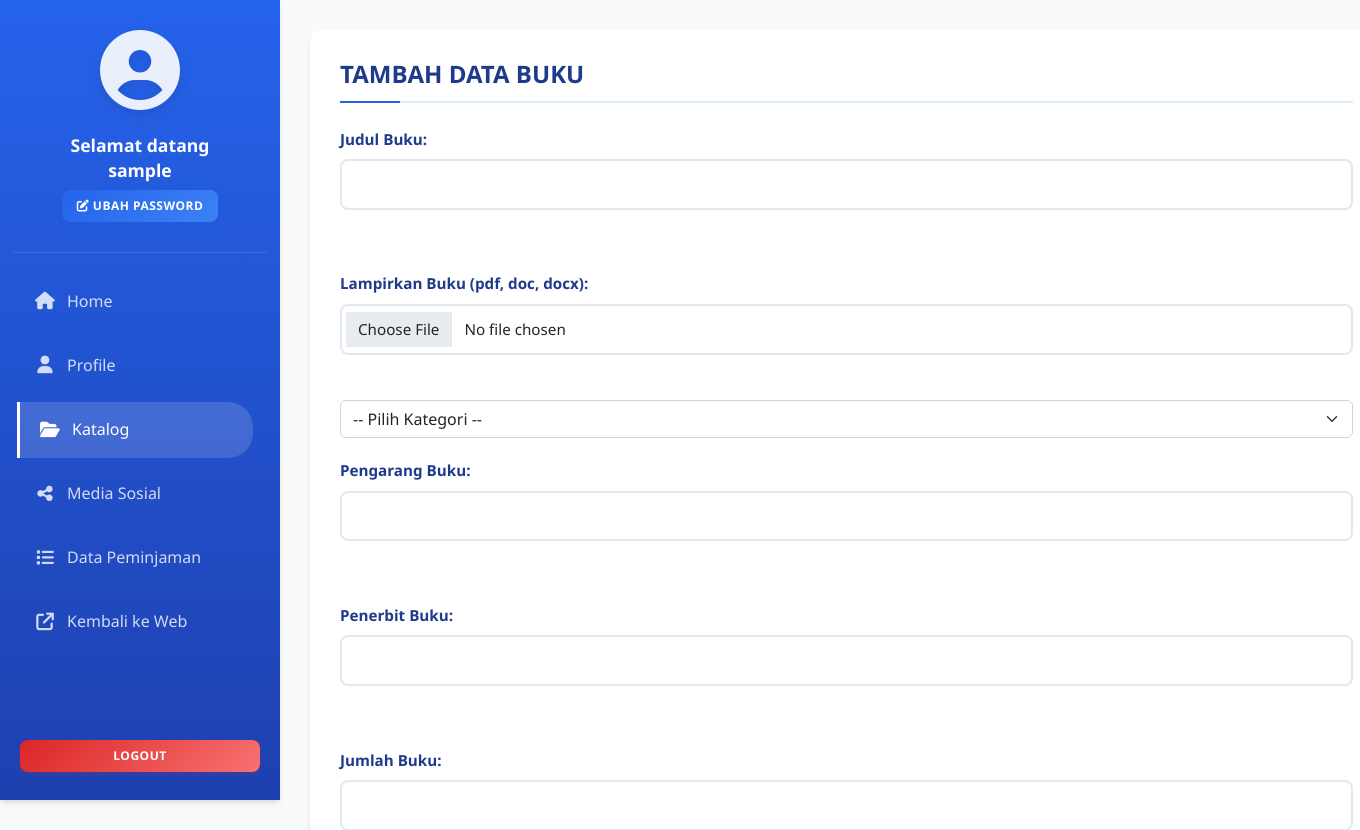
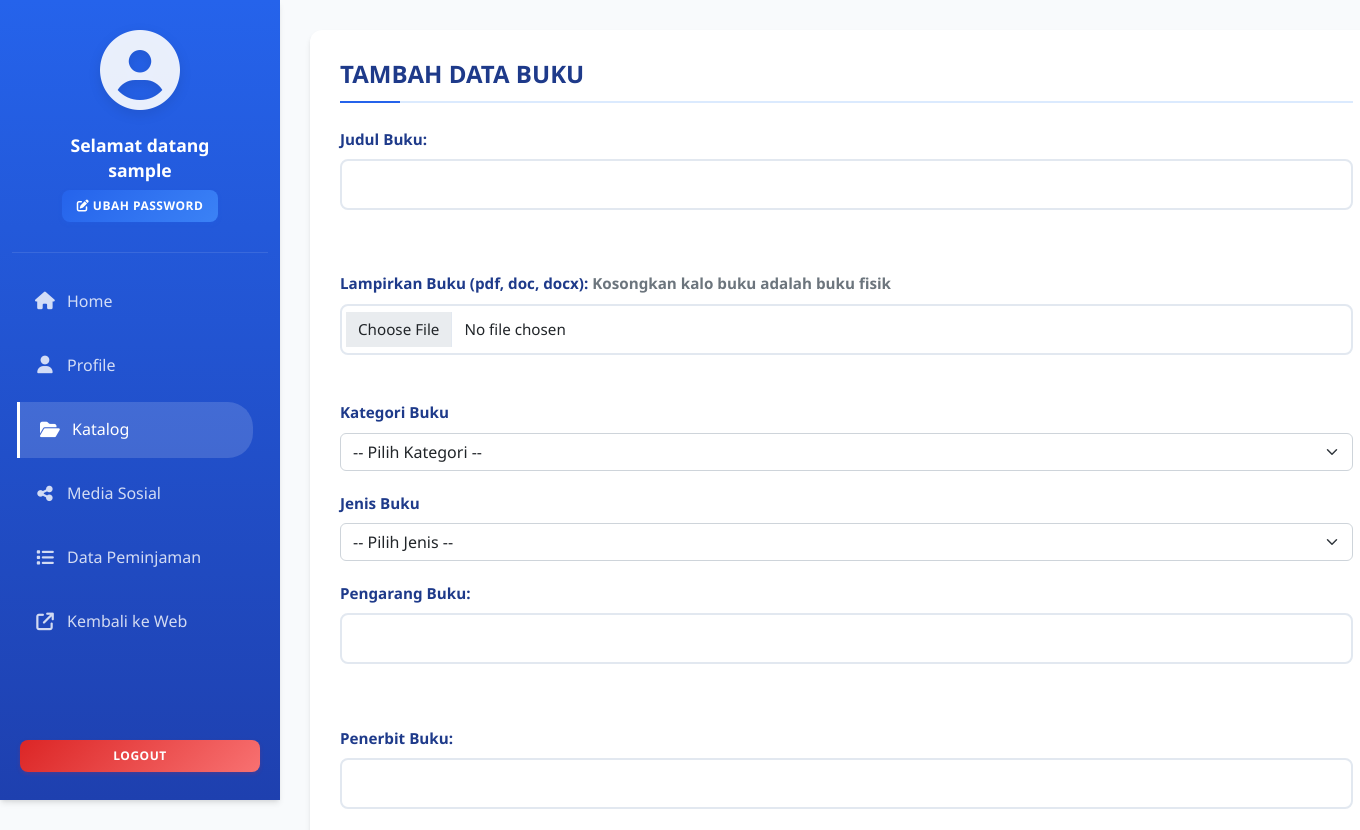
Before and after one commit to earldev4/web-perpus, a PHP site: page /admin/pages/add_book.php in a window 1360 px wide; the page is wider, and only the part inside the window is pictured. Shown: the top 830 px of that part. Run offline with PHP 8.4, Linux system fonts and the light colour scheme; the visitor is signed in with stand-in values (Sample User, id 1); tables that the repository leaves empty or names only in its code hold one stand-in row (values such as "Sample post"); some libraries are stand-ins or nearby versions.

Commit message:
add distinguish between physic and ebook

```diff
--- a/admin/pages/add_book.php
+++ b/admin/pages/add_book.php
@@ -91,9 +91,10 @@ if (isset($_SESSION["is_login"]) == false) {
                         <input class="form-control" type="text" name="judul_buku" id="judul_buku" autocomplete="off" required><br>
                         <p class="text-danger" id="judul_buku_error"></p>
 
-                        <label class="form-label" for="lampiran_buku">Lampirkan Buku (pdf, doc, docx):</label><br>
+                        <label class="form-label" for="lampiran_buku">Lampirkan Buku (pdf, doc, docx): <span class="text-muted">Kosongkan kalo buku adalah buku fisik</span></label><br>
                         <input class="form-control" type="file" name="lampiran_buku" accept=".pdf,.doc,.docx" id="lampiran_buku" autocomplete="off" placeholder="Lampirkan file pdf, doc, docx"><br>
 
+                        <label class="form-label" for="kategori_buku">Kategori Buku</label>
                         <?php
                         $kategoriList = [
                             "Romansa" => "Romansa",
@@ -117,6 +118,22 @@ if (isset($_SESSION["is_login"]) == false) {
                         <select class="form-select" name="kategori_buku" id="kategori_buku" required>
                             <option value="">-- Pilih Kategori --</option>
                             <?php foreach ($kategoriList as $value => $label): ?>
+                                <option value="<?= $value ?>">
+                                    <?= $label ?>
+                                </option>
+                            <?php endforeach; ?>
+                        </select>
+
+                        <label class="form-label" for="jenis_buku">Jenis Buku</label>
+                        <?php
+                        $jenisList = [
+                            "Fisik" => "Fisik",
+                            "E-Book" => "E-Book",
+                        ];
+                        ?>
+                        <select class="form-select" name="jenis_buku" id="jenis_buku" required>
+                            <option value="">-- Pilih Jenis --</option>
+                            <?php foreach ($jenisList as $value => $label): ?>
                                 <option value="<?= $value ?>">
                                     <?= $label ?>
                                 </option>
--- a/admin/pages/table.php
+++ b/admin/pages/table.php
@@ -4,6 +4,7 @@
             <tr>
                 <th scope="col">No</th>
                 <th scope="col">Nama Buku</th>
+                <th scope="col">Jenis Buku</th>
                 <th scope="col">Kategori</th>
                 <th scope="col">Pengarang Buku</th>
                 <th scope="col">Penerbit Buku</th>
@@ -19,10 +20,11 @@
                     <tr>
                         <th scope="row" class="fs-sm-5"><?= htmlspecialchars($id_buku++) ?></th>
                         <td class="fs-sm-5"><?= isset($book["judul_buku"]) ? htmlspecialchars($book["judul_buku"]) : "Tidak ada judul buku" ?></td>
+                        <td class="fs-sm-5"><?= isset($book["jenis_buku"]) ? htmlspecialchars($book["jenis_buku"]) : "Tidak ada jenis buku" ?></td>
                         <td class="fs-sm-5"><?= isset($book["kategori_buku"]) ? htmlspecialchars($book["kategori_buku"]) : "Tidak ada kategori buku" ?></td>
                         <td class="fs-sm-5"><?= isset($book["pengarang_buku"]) ? htmlspecialchars($book["pengarang_buku"]) : "Tidak ada pengarang buku" ?></td>
                         <td class="fs-sm-5"><?= isset($book["penerbit_buku"]) ? htmlspecialchars($book["penerbit_buku"]) : "Tidak ada penerbit buku" ?></td>
-                        <td class="d-flex gap-1">
+                        <td class="d-flex flex-column gap-1">
                             <button class="btn btn-primary" onclick="window.location.href='./edit_book.php?id=<?= htmlspecialchars($book['id_buku']) ?>'">
                                 Edit Buku
                             </button>
--- a/components/carousel_topdownload.php
+++ b/components/carousel_topdownload.php
@@ -8,6 +8,7 @@
             <div class="swiper mySwiper">
                 <div class="swiper-wrapper">
                     <?php foreach($books_top as $book){?>
+                        <?php if($book["jenis_buku"] == "E-Book"){ ?>
                             <div class="swiper-slide">
                                 <a href="./pages/detail.php?id=<?= htmlspecialchars($book['id_buku']) ?>" class="text-decoration-none">
                                     <div class="card" style="width: 18rem; min-height: 25rem; ">
@@ -20,11 +21,12 @@
                                                     <p class="card-text text-primary"><i class="bi bi-download"></i> <?= isset($book["download"]) ? htmlspecialchars($book["download"]) : "Tidak ada jumlah download"?></p>
                                                 </div>
                                             </div>
-                                        <p class="card-text"><?= isset($book["deskripsi_buku"]) ? substr(htmlspecialchars($book["deskripsi_buku"]), 0, 75) : "Tidak ada deskripsi buku";?>...<i>Baca Selengkapnya</i></p>
+                                            <span class="card-text"><?= isset($book["deskripsi_buku"]) ? substr(htmlspecialchars_decode($book["deskripsi_buku"]), 0, 75) : "Tidak ada deskripsi buku";?>...<i>Baca Selengkapnya</i></span>
                                         </div>
                                     </div>
                                 </a>
                             </div>
+                        <?php } ?>
                     <?php } ?>
                 </div>
                 <div class="swiper-pagination"></div>
--- a/config/class.php
+++ b/config/class.php
@@ -157,6 +157,12 @@ class Perpustakaan{
                 ];
             } else {
                 $sql = <<<SQL
+                    UPDATE buku SET pinjam = pinjam + 1 WHERE judul_buku = ?
+                SQL;
+                $stmt = $this->conn->prepare($sql);
+                $stmt->bindParam(1, $judul_buku);
+                $stmt->execute();
+                $sql = <<<SQL
                     INSERT INTO peminjaman (nama_peminjam, nip_peminjam, jabatan_peminjam, bidang_peminjam, judul_buku, tanggal_pengembalian, no_telp) VALUES (?, ?, ?, ?, ?, ?, ?);
                 SQL;
                 $stmt = $this->conn->prepare($sql);
@@ -287,6 +293,9 @@ class Perpustakaan{
     }
     public function addBook($data): array {
         $judul_buku = $data["judul_buku"];
+        $jenis_buku = $data["jenis_buku"];
+
+        if($jenis_buku == "E-Book") {
             $lampiran_buku = $_FILES["lampiran_buku"];
             $lampiran_buku_name = $_FILES["lampiran_buku"]["name"];
             $lampiran_buku_temp = $_FILES["lampiran_buku"]["tmp_name"];
@@ -303,8 +312,7 @@ class Perpustakaan{
             $file_ext = explode('.', $lampiran_buku_name);
             $file_ext_actual = strtolower(end($file_ext));
             $allowed = array('pdf', 'doc', 'docx');
-
-        if($judul_buku && $lampiran_buku && $kategori_buku && $pengarang_buku && $penerbit_buku && $jumlah_buku && $jumlah_halaman && $deskripsi_buku && $bahasa_buku && $isbn_buku){
+            if($judul_buku && $lampiran_buku && $jenis_buku && $kategori_buku && $pengarang_buku && $penerbit_buku && $jumlah_buku && $jumlah_halaman && $deskripsi_buku && $bahasa_buku && $isbn_buku){
                 if (in_array($file_ext_actual, $allowed)) {
                     if($lampiran_buku_size < 15000000){
                         $sql = <<<SQL
@@ -321,17 +329,18 @@ class Perpustakaan{
                         $lampiran_folder = __DIR__ . '/../assets/img/buku/' . $lampiran_name_new;
                         move_uploaded_file($lampiran_buku_temp, $lampiran_folder);
                         $sql = <<<SQL
-                        INSERT INTO buku (judul_buku, lampiran_buku, kategori_buku, pengarang_buku,  penerbit_buku, jumlah_buku, id_informasi, deskripsi_buku) VALUES (?, ?, ?, ?, ?, ?, ?, ?);
+                            INSERT INTO buku (judul_buku, lampiran_buku, jenis_buku, kategori_buku, pengarang_buku,  penerbit_buku, jumlah_buku, id_informasi, deskripsi_buku) VALUES (?, ?, ?, ?, ?, ?, ?, ?, ?);
                         SQL;
                         $stmt = $this->conn->prepare($sql);
                         $stmt->bindParam(1, $judul_buku);
                         $stmt->bindParam(2, $lampiran_name_new);
-                    $stmt->bindParam(3, $kategori_buku);
-                    $stmt->bindParam(4, $pengarang_buku);
-                    $stmt->bindParam(5, $penerbit_buku);
-                    $stmt->bindParam(6, $jumlah_buku);
-                    $stmt->bindParam(7, $id_informasi);
-                    $stmt->bindParam(8, $deskripsi_buku);
+                        $stmt->bindParam(3, $jenis_buku);
+                        $stmt->bindParam(4, $kategori_buku);
+                        $stmt->bindParam(5, $pengarang_buku);
+                        $stmt->bindParam(6, $penerbit_buku);
+                        $stmt->bindParam(7, $jumlah_buku);
+                        $stmt->bindParam(8, $id_informasi);
+                        $stmt->bindParam(9, $deskripsi_buku);
                         $stmt->execute();
                         return [
                             "status" => "success",
@@ -359,11 +368,58 @@ class Perpustakaan{
                     "redirect" => ""
                 ];
             }
+        } else {
+            $kategori_buku = $data["kategori_buku"];
+            $pengarang_buku = $data["pengarang_buku"];
+            $penerbit_buku = $data["penerbit_buku"];
+            $jumlah_buku = $data["jumlah_buku"];
+            $jumlah_halaman = $data["jumlah_halaman"];
+            $deskripsi_buku = $data["deskripsi_buku"];
+            $bahasa_buku = $data["bahasa_buku"];
+            $isbn_buku = $data["isbn_buku"];
+            if ($judul_buku && $jenis_buku && $kategori_buku && $pengarang_buku && $penerbit_buku && $jumlah_buku && $jumlah_halaman && $deskripsi_buku && $bahasa_buku && $isbn_buku){
+                $sql = <<<SQL
+                INSERT INTO informasi (jumlah_halaman, bahasa_buku, isbn_buku) VALUES (?, ?, ?);
+                SQL;
+                $stmt = $this->conn->prepare($sql);
+                $stmt->bindParam(1, $jumlah_halaman);
+                $stmt->bindParam(2, $bahasa_buku);
+                $stmt->bindParam(3, $isbn_buku);
+                $stmt->execute();
+                $id_informasi = $this->conn->lastInsertId();
+                $sql = <<<SQL
+                    INSERT INTO buku (judul_buku, jenis_buku, kategori_buku, pengarang_buku,  penerbit_buku, jumlah_buku, id_informasi, deskripsi_buku) VALUES (?, ?, ?, ?, ?, ?, ?, ?);
+                SQL;
+                $stmt = $this->conn->prepare($sql);
+                $stmt->bindParam(1, $judul_buku);
+                $stmt->bindParam(2, $jenis_buku);
+                $stmt->bindParam(3, $kategori_buku);
+                $stmt->bindParam(4, $pengarang_buku);
+                $stmt->bindParam(5, $penerbit_buku);
+                $stmt->bindParam(6, $jumlah_buku);
+                $stmt->bindParam(7, $id_informasi);
+                $stmt->bindParam(8, $deskripsi_buku);
+                $stmt->execute();
+                return [
+                    "status" => "success",
+                    "message" => "Buku Berhasil Ditambahkan",
+                    "redirect" => "add_book.php"
+                ];
+            } else {
+                return [
+                    "status" => "error",
+                    "message" => "Data Tidak Boleh Kosong",
+                    "redirect" => ""
+                ];
+            }
+        }
     }
     public function editBook($data): array {
         $id_informasi = $data["id_informasi"];
         $id_buku = $data["id_buku"];
         $judul_buku = $data["judul_buku"];
+        $jenis_buku = $data["jenis_buku"];
+        if($jenis_buku == "E-Book"){
             $lampiran_buku = $_FILES["lampiran_buku"];
             $lampiran_buku_name = $_FILES["lampiran_buku"]["name"];
             $lampiran_buku_temp = $_FILES["lampiran_buku"]["tmp_name"];
@@ -418,8 +474,8 @@ class Perpustakaan{
                             $stmt->bindParam(3, $kategori_buku);
                             $stmt->bindParam(4, $pengarang_buku);
                             $stmt->bindParam(5, $penerbit_buku);
-                        $stmt->bindParam(6, $download_buku);
-                        $stmt->bindParam(7, $jumlah_buku);
+                            $stmt->bindParam(6, $jumlah_buku);
+                            $stmt->bindParam(7, $download_buku);
                             $stmt->bindParam(8, $deskripsi_buku);
                             $stmt->bindParam(9, $id_buku);
                             $stmt->execute();
@@ -478,6 +534,53 @@ class Perpustakaan{
                     "message" => "Data Tidak Boleh Kosong",
                     "redirect" => ""
                 ];
+            }
+        } else {
+            $kategori_buku = $data["kategori_buku"];
+            $pengarang_buku = $data["pengarang_buku"];
+            $penerbit_buku = $data["penerbit_buku"];
+            $jumlah_buku = $data["jumlah_buku"];
+            $jumlah_halaman = $data["jumlah_halaman"];
+            $deskripsi_buku = $data["deskripsi_buku"];
+            $pinjam_buku = $data["pinjam_buku"];
+            $bahasa_buku = $data["bahasa_buku"];
+            $isbn_buku = $data["isbn_buku"];
+            if($id_buku && $id_informasi && $judul_buku && $kategori_buku && $pengarang_buku && $penerbit_buku && $jumlah_buku && $jumlah_halaman && $deskripsi_buku && $pinjam_buku && $bahasa_buku && $isbn_buku){
+                $sql = <<<SQL
+                    UPDATE informasi SET jumlah_halaman = ?, bahasa_buku = ?, isbn_buku = ? WHERE id_informasi = ?;
+                SQL;
+                $stmt = $this->conn->prepare($sql);
+                $stmt->bindParam(1, $jumlah_halaman);
+                $stmt->bindParam(2, $bahasa_buku);
+                $stmt->bindParam(3, $isbn_buku);
+                $stmt->bindParam(4, $id_informasi);
+                $stmt->execute();
+
+                $sql = <<<SQL
+                    UPDATE buku SET judul_buku = ?, kategori_buku = ?, pengarang_buku = ?,  penerbit_buku = ?, jumlah_buku = ?, pinjam = ?, deskripsi_buku = ? WHERE id_buku = ?;
+                SQL;
+                $stmt = $this->conn->prepare($sql);
+                $stmt->bindParam(1, $judul_buku);
+                $stmt->bindParam(2, $kategori_buku);
+                $stmt->bindParam(3, $pengarang_buku);
+                $stmt->bindParam(4, $penerbit_buku);
+                $stmt->bindParam(5, $jumlah_buku);
+                $stmt->bindParam(6, $pinjam_buku);
+                $stmt->bindParam(7, $deskripsi_buku);
+                $stmt->bindParam(8, $id_buku);
+                $stmt->execute();
+                return [
+                    "status" => "success",
+                    "message" => "Buku Berhasil Diedit",
+                    "redirect" => "add_book.php"
+                ];
+            } else {
+                return [
+                    "status" => "error",
+                    "message" => "Data Tidak Boleh Kosong",
+                    "redirect" => ""
+                ];
+            }
         }
     }
     public function deleteBook($data): array {
```
Also changed, not shown: admin/pages/edit_book.php (+16 -14 lines), components/carousel.php (+5 -2 lines), pages/detail.php (+12 -0 lines), 7 other files. Lines whose indentation alone changed are shown as unchanged.
